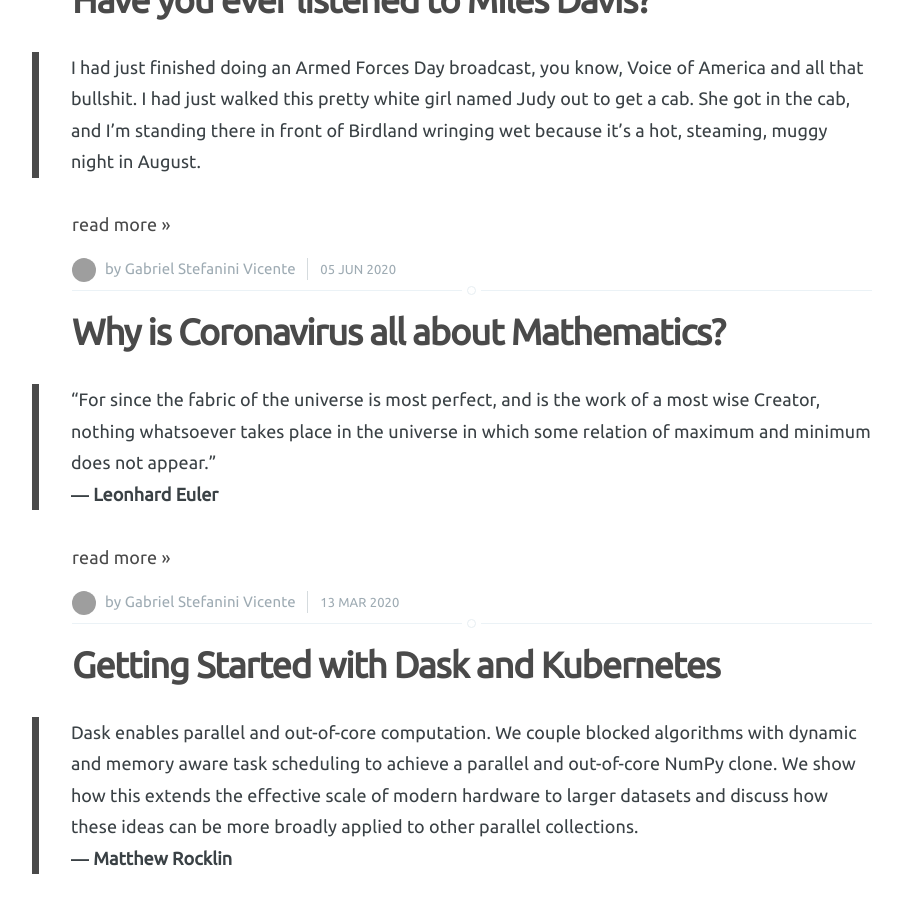
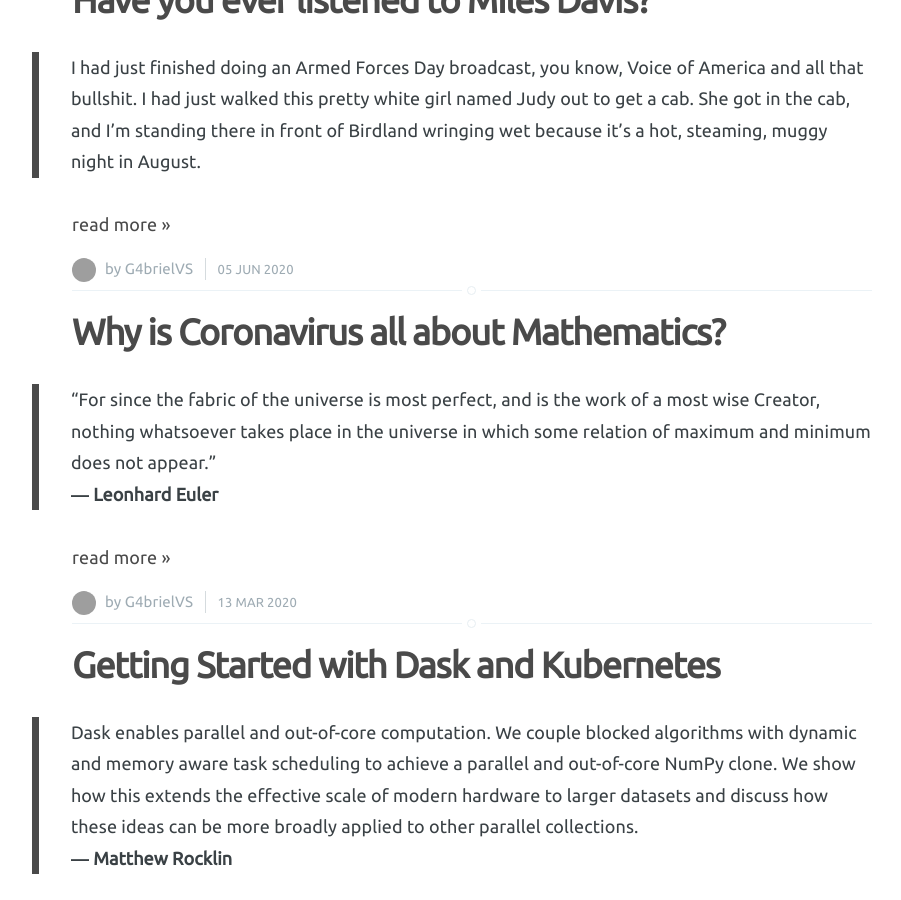
Before and after one commit to g4brielvs/g4brielvs.github.io, a Jekyll site: the page built from index.html, in a window 1280 px wide and 900 px high, scrolled down 971 px. Shown: the whole window, without its empty margins (168-1069 px from the left). Built offline with Jekyll 4.4.1, drawn with Linux system fonts in a browser that asks for light colours; nearby versions of some CDN libraries; the list of posts is cut into pages by our own code; comment, search, counter and statistics services are not loaded; some of the changed text lies outside the part shown; grey boxes are pictures that could not be loaded.

```diff
--- a/_data/authors.yml
+++ b/_data/authors.yml
@@ -1,6 +1,6 @@
 g4brielvs:
-    name: Gabriel Stefanini Vicente
-    alias: g4brielvs
+    name: G4brielVS
+    alias: Gabriel Vicentes
     about:
     bio: "I'm passionate about learning a bit about everything and creating a positive impact one algorithm at a time. That's why I enjoy facing challenging problems and putting them in a way that's easy for everyone to understand."
     uri: https://g4brielvs.me
```
Also changed, not shown: _pages/cv.md (added, +8 -0 lines).
